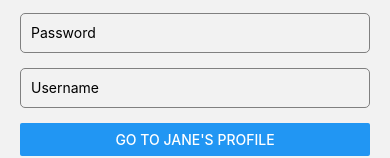
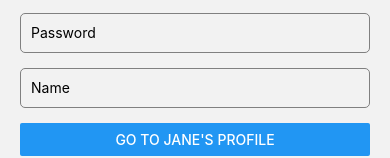
Before and after one commit to feselene/tinder-f, a React Native app in the folder Tinder/: screen /Signup in a window 390 px wide. Shown: the part 422-580 px from the top of the page. Built offline with nearby package versions, Linux system fonts and the light colour scheme.

Commit message:
rename username field to name

```diff
--- a/Tinder/screens/SignupScreen.tsx
+++ b/Tinder/screens/SignupScreen.tsx
@@ -4,7 +4,7 @@ import { View, Text, TextInput, Button, StyleSheet} from 'react-native';
 const SignupScreen: React.FC = ({navigation}: any) => {
   const [email, setEmail] = useState<string>('');
   const [password, setPassword] = useState<string>('');
-  const [username, setUsername] = useState<string>('');
+  const [name, setName] = useState<string>('');
 
 //   const handleSignup = () => {
 //     if (!email.includes('@')) {
@@ -15,13 +15,13 @@ const SignupScreen: React.FC = ({navigation}: any) => {
 //       Alert.alert('Invalid Password', 'Password must be at least 6 characters long.');
 //       return;
 //     }
-//     if (username.trim() === '') {
-//       Alert.alert('Invalid Username', 'Username cannot be empty.');
+//     if (name.trim() === '') {
+//       Alert.alert('Invalid name', 'Name cannot be empty.');
 //       return;
 //     }
 
 //     // Signup logic goes here
-//     console.log('Email:', email, 'Password:', password, 'Username:', username);
+//     console.log('Email:', email, 'Password:', password, 'Name:', name);
 //   };
 
   return (
@@ -47,9 +47,9 @@ const SignupScreen: React.FC = ({navigation}: any) => {
 
       <TextInput
         style={styles.input}
-        placeholder="Username"
-        value={username}
-        onChangeText={setUsername}
+        placeholder="Name"
+        value={name}
+        onChangeText={setName}
       />
 
       <Button
```
